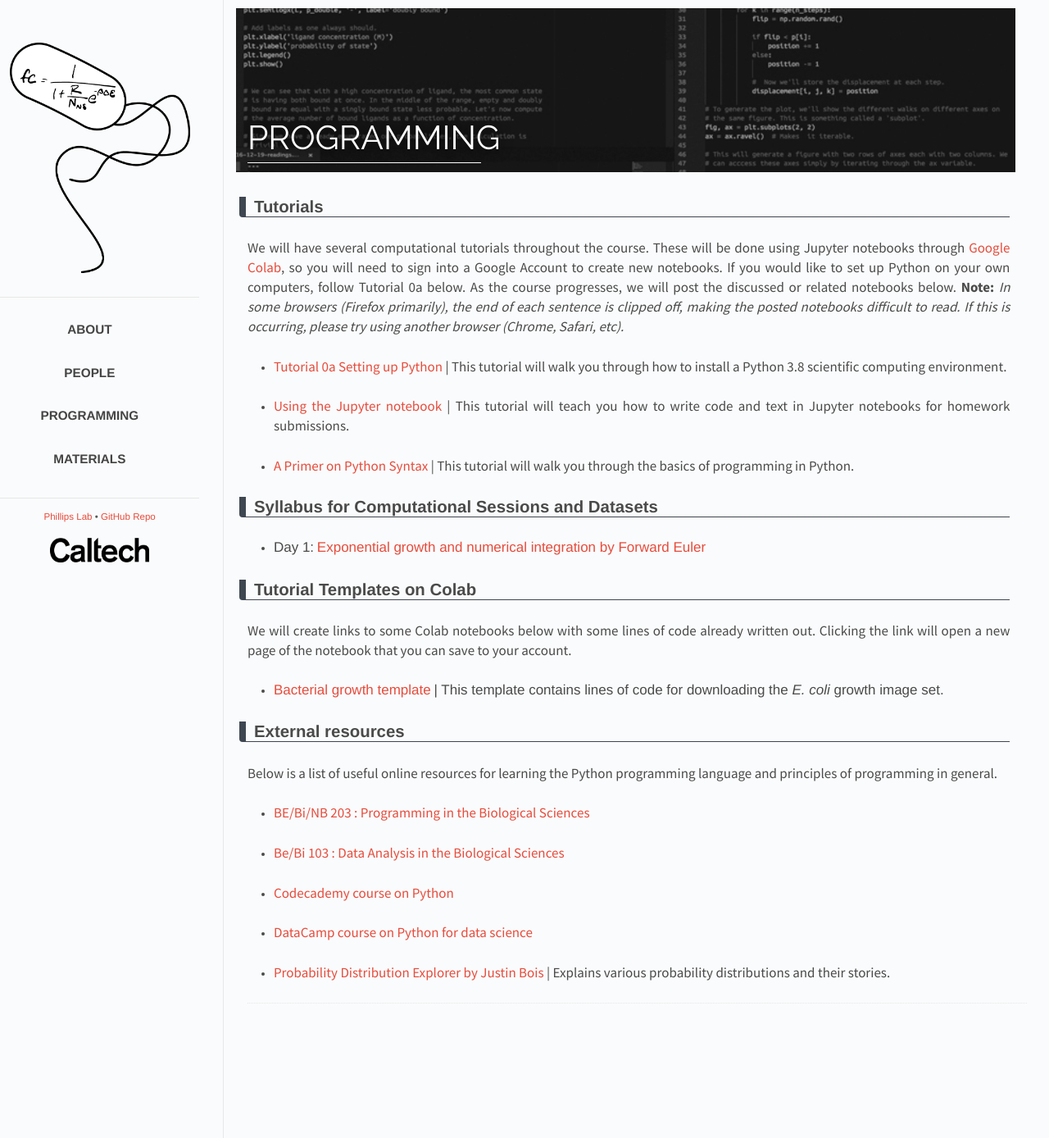
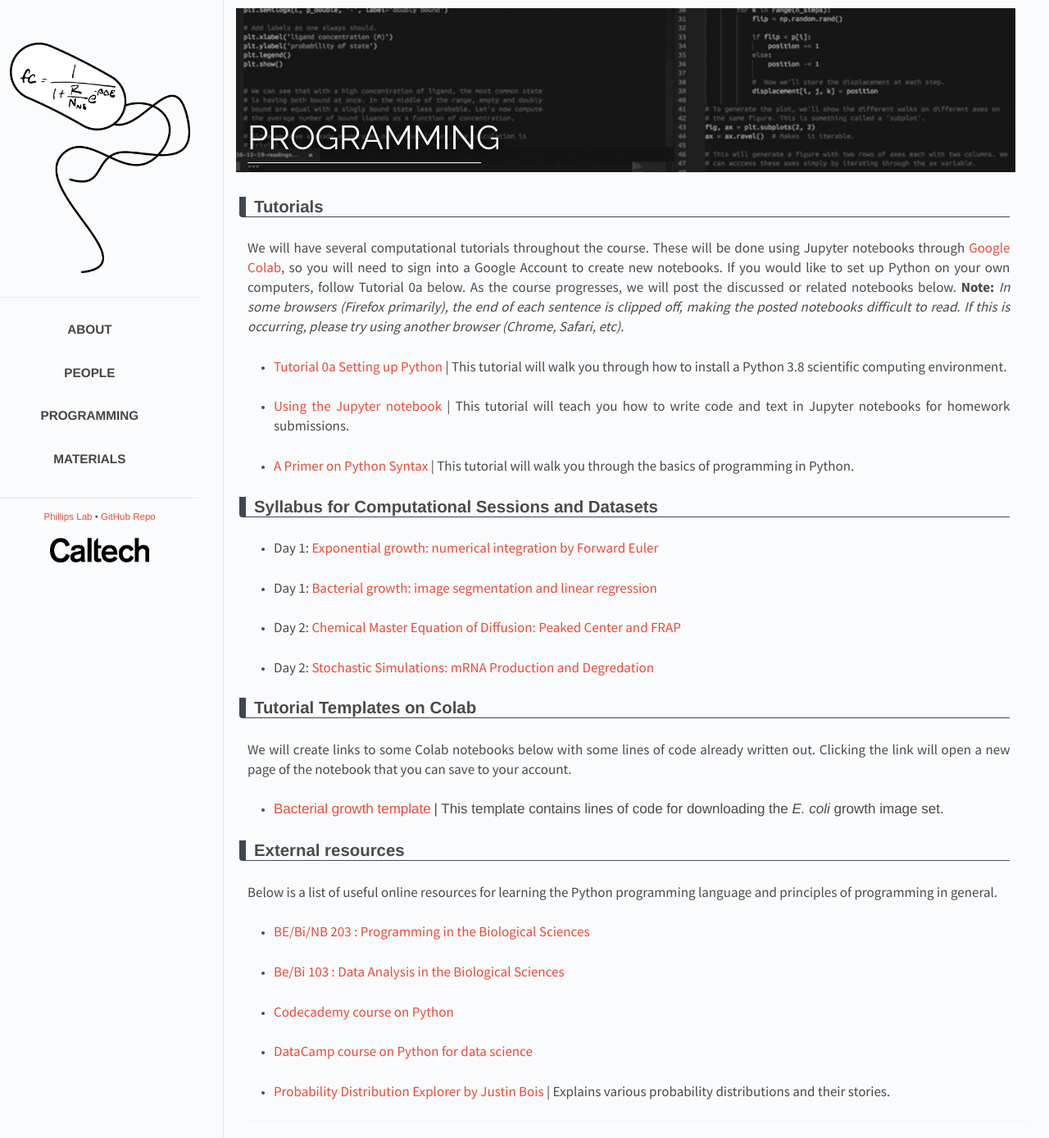
Before and after one commit to RPGroup-PBoC/pboc22_marseille, a Jekyll site: the page built from _posts/2022-01-29-code.md, in a window 1280 px wide. Shown: the whole page at 82% size. Built offline with Jekyll 4.4.1, drawn with Linux system fonts in a browser that asks for light colours.

Commit message:
Creating links to new notebooks.

```diff
--- a/_posts/2022-01-29-code.md
+++ b/_posts/2022-01-29-code.md
@@ -42,8 +42,13 @@
 
 ## Syllabus for Computational Sessions and Datasets
 
-* <span style="font-size: 17px">Day 1:</span> <a href="{{site.baseurl}}/code/forward_euler.html" target="_blank" style="font-size: 17px">Exponential growth and numerical integration by Forward Euler</a>
+* <span style="font-size: 17px">Day 1:</span> <a href="{{site.baseurl}}/code/forward_euler.html" target="_blank" style="font-size: 17px">Exponential growth: numerical integration by Forward Euler</a>
 
+* <span style="font-size: 17px">Day 1:</span> <a href="https://colab.research.google.com/drive/1XFZZAW2PiHdHcDjGGpRHPe37W-IrT0Sv#scrollTo=f8eec619-0cd0-4a57-96c5-0b73314e11d2" target="_blank" style="font-size: 17px">Bacterial growth: image segmentation and linear regression</a>
+
+* <span style="font-size: 17px">Day 2:</span> <a href="https://colab.research.google.com/drive/1fWn4XpSItS7_G80OPRzvOmQBxw2i7hSN#scrollTo=mmCUWO9TcHOi" target="_blank" style="font-size: 17px">Chemical Master Equation of Diffusion: Peaked Center and FRAP</a>
+
+* <span style="font-size: 17px">Day 2:</span> <a href="https://colab.research.google.com/drive/1DScbYnF6Tup19vVST4rxgG1mfs2e3a7O#scrollTo=0hD-xAszGSdI" target="_blank" style="font-size: 17px">Stochastic Simulations: mRNA Production and Degredation</a>
 
 ## Tutorial Templates on Colab
 
```
